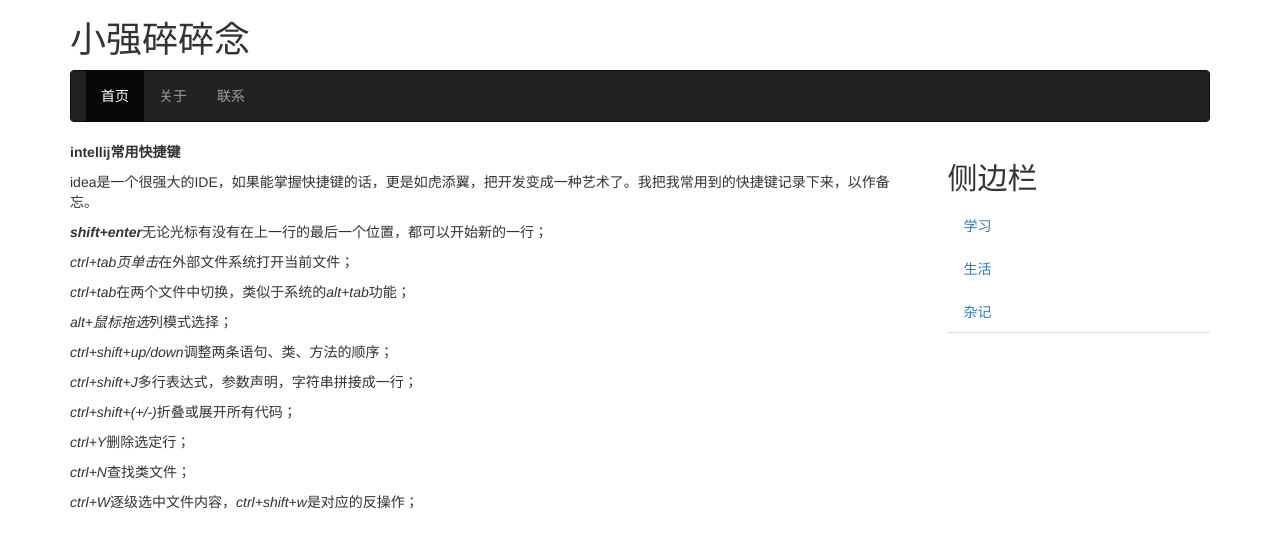
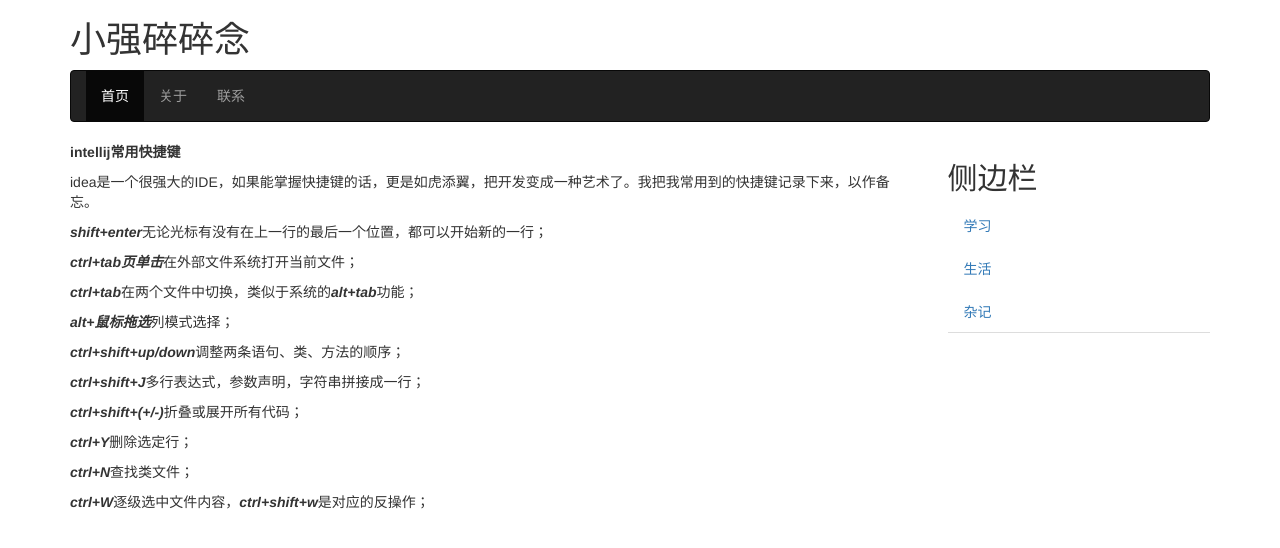
Before and after one commit to pq27120/blog, a Jekyll site: the page built from _posts/2013-11-08-intellij-keymap.html, in a window 1280 px wide. Shown: the top 548 px of the page. Built offline with Jekyll 4.4.1, drawn with Linux system fonts in a browser that asks for light colours; nearby versions of some CDN libraries; comment, search, counter and statistics services are not loaded.

```diff
--- a/_posts/2013-11-08-intellij-keymap.html
+++ b/_posts/2013-11-08-intellij-keymap.html
@@ -6,12 +6,12 @@ title: intellij常用快捷键
 <p><strong>{{page.title}}</strong></p>
 <p>idea是一个很强大的IDE，如果能掌握快捷键的话，更是如虎添翼，把开发变成一种艺术了。我把我常用到的快捷键记录下来，以作备忘。</p>
 <p><b><i>shift+enter</i></b>无论光标有没有在上一行的最后一个位置，都可以开始新的一行；</p>
-<p><i>ctrl+tab页单击</i>在外部文件系统打开当前文件；</p>
-<p><i>ctrl+tab</i>在两个文件中切换，类似于系统的<i>alt+tab</i>功能；</p>
-<p><i>alt+鼠标拖选</i>列模式选择；</p>
-<p><i>ctrl+shift+up/down</i>调整两条语句、类、方法的顺序；</p>
-<p><i>ctrl+shift+J</i>多行表达式，参数声明，字符串拼接成一行；</p>
-<p><i>ctrl+shift+(+/-)</i>折叠或展开所有代码；</p>
-<p><i>ctrl+Y</i>删除选定行；</p>
-<p><i>ctrl+N</i>查找类文件；</p>
-<p><i>ctrl+W</i>逐级选中文件内容，<i>ctrl+shift+w</i>是对应的反操作；</p>
+<p><b><i>ctrl+tab页单击</i></b>在外部文件系统打开当前文件；</p>
+<p><b><i>ctrl+tab</i></b>在两个文件中切换，类似于系统的<b><i>alt+tab</i></b>功能；</p>
+<p><b><i>alt+鼠标拖选</i></b>列模式选择；</p>
+<p><b><i>ctrl+shift+up/down</i></b>调整两条语句、类、方法的顺序；</p>
+<p><b><i>ctrl+shift+J</i></b>多行表达式，参数声明，字符串拼接成一行；</p>
+<p><b><i>ctrl+shift+(+/-)</i></b>折叠或展开所有代码；</p>
+<p><b><i>ctrl+Y</i></b>删除选定行；</p>
+<p><b><i>ctrl+N</i></b>查找类文件；</p>
+<p><b><i>ctrl+W</i></b>逐级选中文件内容，<b><i>ctrl+shift+w</i></b>是对应的反操作；</p>
```
